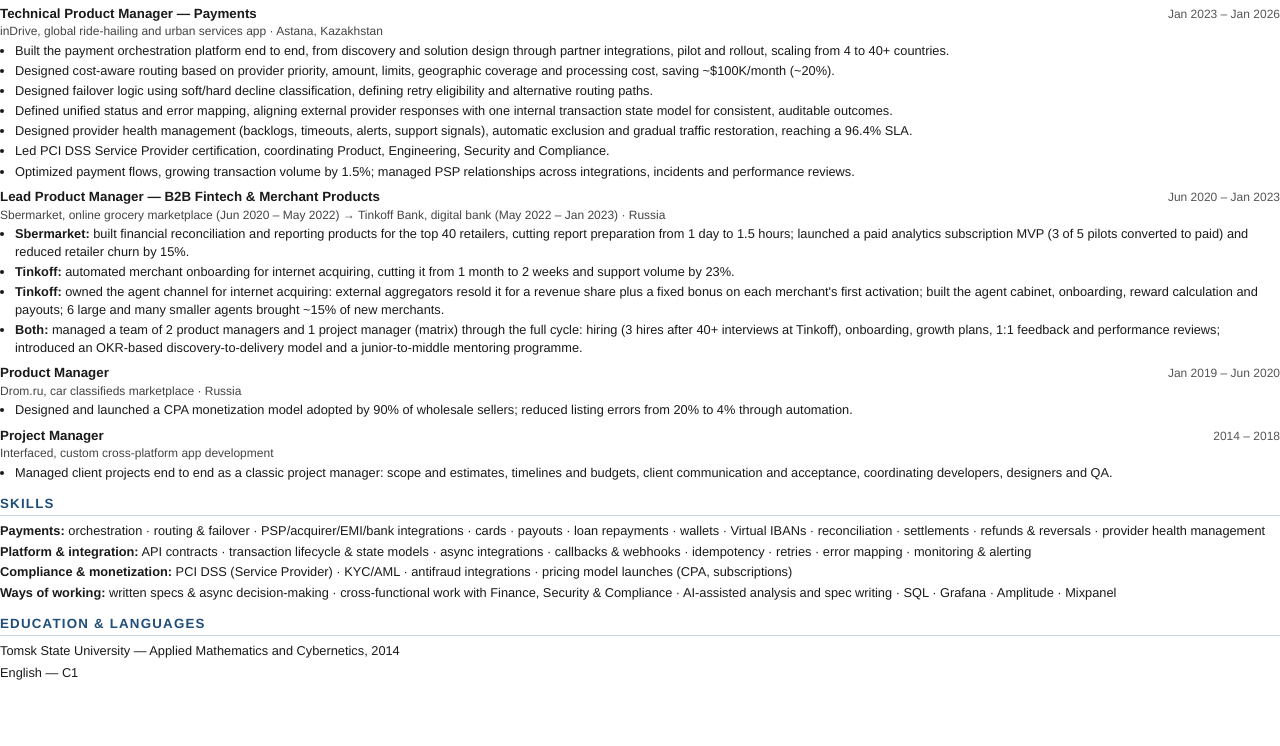
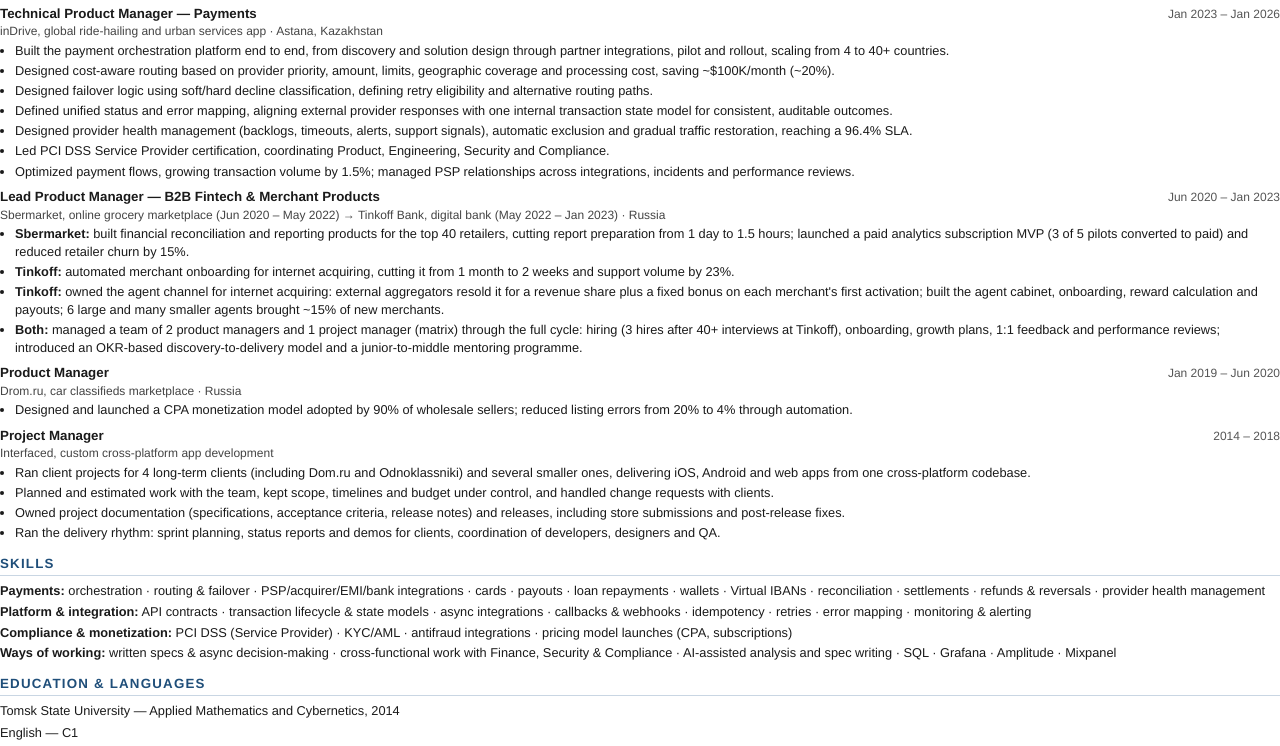
Before and after one commit to katedeys/job-scout, a plain HTML site: page tailored/Kate_Deys_TechPM_experimental_source.html in a window 1280 px wide. Shown: the part 714-1460 px from the top of the page. Before the commit the page ends 1399 px from the top, so only its background shows below. Drawn offline with Linux system fonts and the light colour scheme.

Commit message:
CV experimental source: detailed Interfaced block
Co-Authored-By: Claude Opus 5.5 <noreply@anthropic.com>

```diff
--- a/tailored/Kate_Deys_TechPM_experimental_source.html
+++ b/tailored/Kate_Deys_TechPM_experimental_source.html
@@ -104,7 +104,10 @@
   <div class="job-head"><span class="role">Project Manager</span><span class="dates">2014 – 2018</span></div>
   <div class="company">Interfaced, custom cross-platform app development</div>
   <ul>
-    <li>Managed client projects end to end as a classic project manager: scope and estimates, timelines and budgets, client communication and acceptance, coordinating developers, designers and QA.</li>
+    <li>Ran client projects for 4 long-term clients (including Dom.ru and Odnoklassniki) and several smaller ones, delivering iOS, Android and web apps from one cross-platform codebase.</li>
+    <li>Planned and estimated work with the team, kept scope, timelines and budget under control, and handled change requests with clients.</li>
+    <li>Owned project documentation (specifications, acceptance criteria, release notes) and releases, including store submissions and post-release fixes.</li>
+    <li>Ran the delivery rhythm: sprint planning, status reports and demos for clients, coordination of developers, designers and QA.</li>
   </ul>
 </div>
 
```
Also changed, not shown: tailored/cv_experimental.html (+4 -1 lines), 1 other file.
